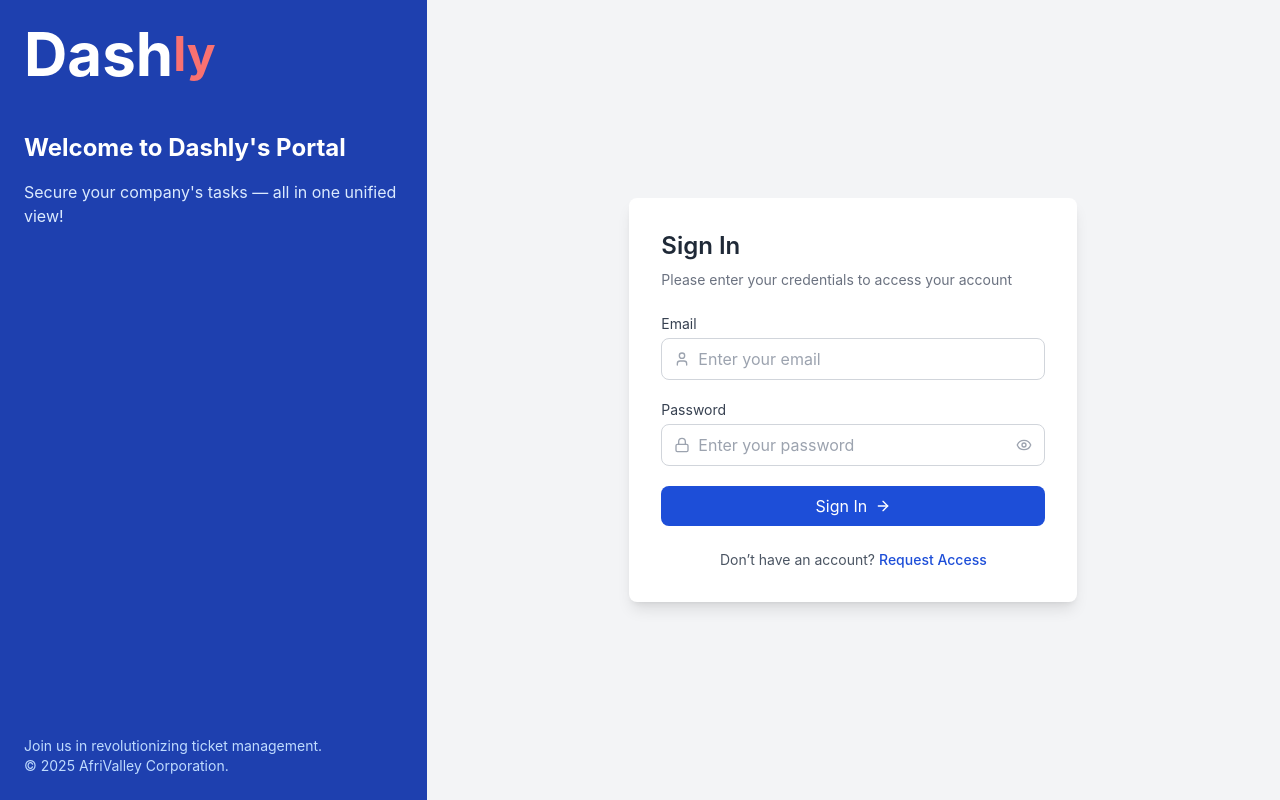
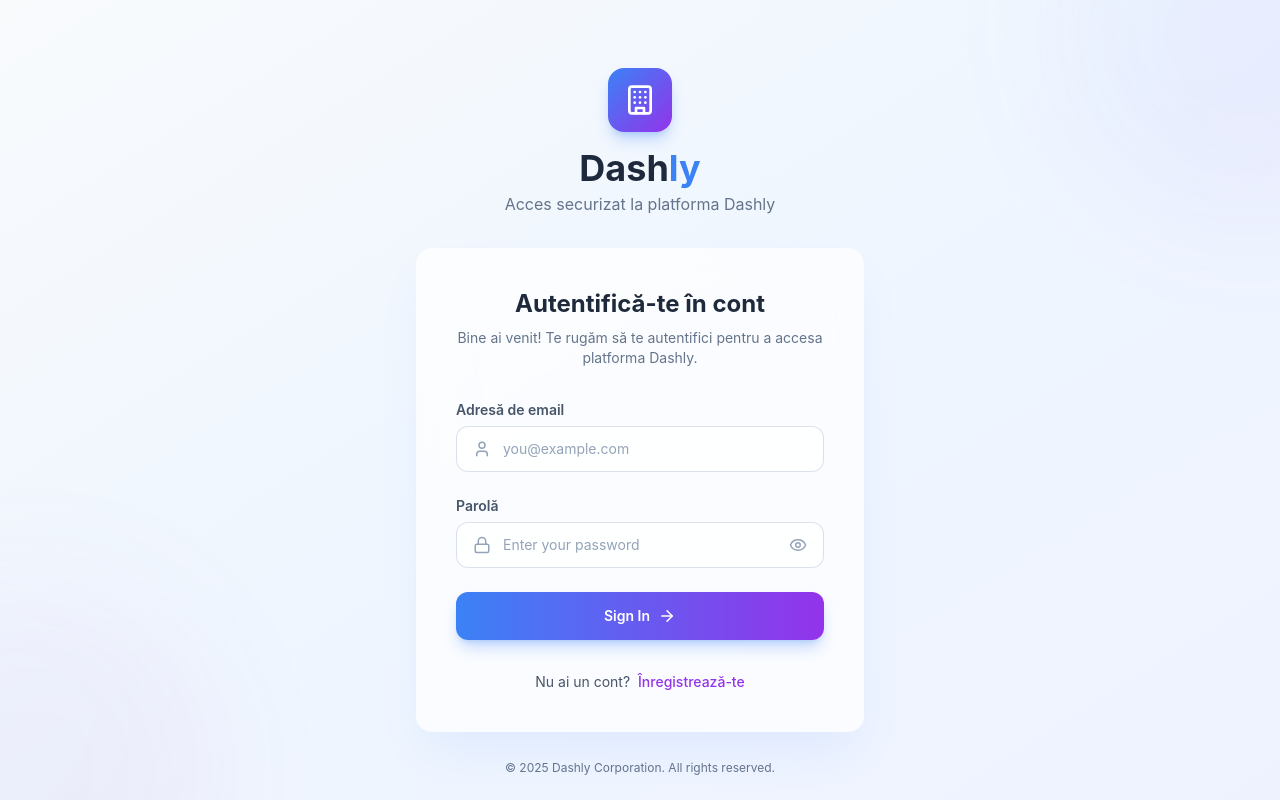
Before and after one commit to SeenLex/dashly, a React (Create React App) app: page / in a window 1280 px wide. Built offline with nearby package versions, Linux system fonts and the light colour scheme.

Commit message:
login/register changed UI design english -> romanian

```diff
--- a/src/components/Navbar.jsx
+++ b/src/components/Navbar.jsx
@@ -2,7 +2,7 @@ const Navbar = () => {
   return (
     <nav className="bg-blue-800 text-white px-4 py-3 flex justify-between items-center">
       <div className="flex items-center space-x-2">
-        <h1 className="text-xl font-semibold">Admin Dashboard</h1>
+        <h1 className="text-xl font-semibold">Panou de administrare</h1>
       </div>
     </nav>
   );
--- a/src/pages/authentication/Login.jsx
+++ b/src/pages/authentication/Login.jsx
@@ -1,6 +1,6 @@
-import React, { useState } from 'react';
+import { useState } from 'react';
 import { Link, useNavigate } from 'react-router-dom';
-import { Eye, EyeOff, User, Lock, ArrowRight } from 'lucide-react';
+import { Eye, EyeOff, User, Lock, ArrowRight, Building } from 'lucide-react';
 
 const Login = () => {
   const [showPassword, setShowPassword] = useState(false);
@@ -30,66 +30,66 @@ const Login = () => {
         navigate('/home');
       } else {
         alert(data.error || 'Login failed');
+        setError(data.error || 'Login failed');
       }
     } catch (err) {
       alert('Network error');
+      setError('Network error');
     }
   };
 
   return (
-    <div className="min-h-screen bg-gray-100 flex flex-col lg:flex-row">
-      <div className="bg-blue-800 lg:w-1/3 p-6 flex flex-col justify-between">
-        <div>
-          <div className="flex items-center mb-12">
-            <span className="text-white text-6xl font-bold">Dash</span>
-            <span className="text-red-400 text-5xl font-bold">ly</span>
+    <div className="min-h-screen flex flex-col items-center justify-center p-4 sm:p-6 lg:p-8 bg-gradient-to-br from-slate-50 via-blue-50 to-indigo-50 dark:from-gray-900 dark:via-slate-900 dark:to-indigo-950 transition-all duration-700 relative overflow-hidden">
+      <div className="absolute -top-40 -right-40 w-72 h-72 sm:w-96 sm:h-96 bg-gradient-to-br from-blue-400/10 to-purple-600/10 dark:from-blue-400/15 dark:to-purple-600/15 rounded-full blur-3xl opacity-60 pointer-events-none animate-pulse-slow"></div>
+      <div className="absolute -bottom-40 -left-40 w-72 h-72 sm:w-96 sm:h-96 bg-gradient-to-br from-indigo-400/10 to-pink-600/10 dark:from-indigo-400/15 dark:to-pink-600/15 rounded-full blur-3xl opacity-50 pointer-events-none animate-pulse-slow-delay"></div>
+      <div className="relative z-10 w-full max-w-md">
+        <div className="flex flex-col items-center mb-8">
+          <div className="w-16 h-16 mb-4 bg-gradient-to-br from-blue-500 to-purple-600 rounded-2xl shadow-lg shadow-blue-500/30 flex items-center justify-center">
+            <Building className="w-8 h-8 text-white" />
           </div>
-          <div className="hidden sm:block">
-            <h1 className="text-2xl font-bold text-white mb-4">
-              Welcome to Dashly's Portal
-            </h1>
-            <p className="text-blue-100 mb-8">
-              Secure your company's tasks — all in one unified view!
-            </p>
-          </div>
+          <h1 className="text-4xl font-bold text-slate-800 dark:text-white">
+            Dash<span className="text-blue-500 dark:text-blue-400">ly</span>
+          </h1>
+          <p className="text-slate-500 dark:text-slate-400 mt-1">
+            Acces securizat la platforma Dashly
+          </p>
         </div>
-        <div className="text-blue-200 text-sm pt-2">
-          <p>Join us in revolutionizing ticket management.</p>
-          <p>© 2025 AfriValley Corporation.</p>
-        </div>
-      </div>
 
-      <div className="lg:w-2/3 flex items-center justify-center p-8">
-        <div className="bg-white p-8 rounded-lg shadow-lg w-full max-w-md">
-          <h2 className="text-2xl font-semibold text-gray-800 mb-2">Sign In</h2>
-          <p className="text-gray-500 text-sm mb-6">
-            Please enter your credentials to access your account
+        <div className="bg-white/70 dark:bg-gray-900/70 backdrop-blur-xl rounded-2xl shadow-2xl shadow-blue-500/10 dark:shadow-indigo-900/30 p-8 sm:p-10">
+          <h2 className="text-2xl font-bold text-slate-800 dark:text-white mb-2 text-center">
+            Autentifică-te în cont
+          </h2>
+          <p className="text-slate-500 dark:text-slate-400 text-sm mb-8 text-center">
+            Bine ai venit! Te rugăm să te autentifici pentru a accesa platforma Dashly.
           </p>
 
           {error && (
-            <div className="bg-red-100 text-red-700 px-4 py-2 rounded mb-4 text-sm">
+            <div className="bg-red-500/10 dark:bg-red-500/20 text-red-700 dark:text-red-400 px-4 py-3 rounded-lg mb-6 text-sm border border-red-500/30 dark:border-red-500/40 text-center">
               {error}
             </div>
           )}
 
-          <form onSubmit={handleLogin} className="space-y-5">
+          <form onSubmit={handleLogin} className="space-y-6">
             <div>
               <label
                 htmlFor="email"
-                className="text-sm text-gray-700 block mb-1"
+                className="text-sm font-semibold text-slate-600 dark:text-slate-300 block mb-1.5"
               >
-                Email
+                Adresă de email
               </label>
-              <div className="flex items-center border border-gray-300 rounded-lg px-3 py-2 focus-within:ring-1">
-                <User size={16} className="text-gray-400 mr-2" />
+              <div className="flex items-center bg-white/80 dark:bg-slate-800/60 border border-slate-300/70 dark:border-slate-700/50 rounded-xl px-4 py-3 focus-within:ring-1 focus-within:ring-purple-500">
+                <User
+                  size={18}
+                  className="text-slate-400 dark:text-slate-500 mr-3"
+                />
                 <input
                   id="email"
                   type="email"
                   value={mail}
                   onChange={(e) => setMail(e.target.value)}
-                  placeholder="Enter your email"
+                  placeholder="you@example.com"
                   required
-                  className="flex-1 bg-transparent outline-none text-gray-800"
+                  className="flex-1 bg-transparent outline-none text-slate-800 dark:text-slate-200 placeholder-slate-400 dark:placeholder-slate-500 text-sm"
                 />
               </div>
             </div>
@@ -97,12 +97,15 @@ const Login = () => {
             <div>
               <label
                 htmlFor="password"
-                className="text-sm text-gray-700 block mb-1"
+                className="text-sm font-semibold text-slate-600 dark:text-slate-300 block mb-1.5"
               >
-                Password
+                Parolă
               </label>
-              <div className="flex items-center border border-gray-300 rounded-lg px-3 py-2 focus-within:ring-1">
-                <Lock size={16} className="text-gray-400 mr-2" />
+              <div className="flex items-center bg-white/80 dark:bg-slate-800/60 border border-slate-300/70 dark:border-slate-700/50 rounded-xl px-4 py-3 focus-within:ring-1 focus-within:ring-purple-500">
+                <Lock
+                  size={18}
+                  className="text-slate-400 dark:text-slate-500 mr-3"
+                />
                 <input
                   id="password"
                   type={showPassword ? 'text' : 'password'}
@@ -110,40 +113,52 @@ const Login = () => {
                   onChange={(e) => setParola(e.target.value)}
                   placeholder="Enter your password"
                   required
-                  className="flex-1 bg-transparent outline-none text-gray-800"
+                  className="flex-1 bg-transparent outline-none text-slate-800 dark:text-slate-200 placeholder-slate-400 dark:placeholder-slate-500 text-sm"
                 />
                 <button
                   type="button"
                   onClick={() => setShowPassword(!showPassword)}
-                  className="text-gray-400 hover:text-gray-600"
+                  className="text-slate-400 dark:text-slate-500 hover:text-blue-600 dark:hover:text-blue-400 transition-colors duration-200 ml-2"
+                  aria-label={showPassword ? 'Hide password' : 'Show password'}
                 >
-                  {showPassword ? <EyeOff size={16} /> : <Eye size={16} />}
+                  {showPassword ? (
+                    <EyeOff size={18} />
+                  ) : (
+                    <Eye size={18} />
+                  )}
                 </button>
               </div>
             </div>
 
             <button
               type="submit"
-              className="w-full bg-blue-700 text-white py-2 px-4 rounded-lg hover:bg-blue-800 flex items-center justify-center"
+              className="w-full group relative overflow-hidden px-6 py-3.5 bg-gradient-to-r from-blue-500 to-purple-600 hover:from-blue-600 hover:to-purple-700 text-white font-semibold rounded-xl shadow-lg shadow-blue-500/30 hover:shadow-blue-500/40 transition-all duration-300 transform hover:scale-[1.02] focus:outline-none focus:ring-4 focus:ring-blue-500/50 flex items-center justify-center text-sm"
             >
-              <span>Sign In</span>
-              <ArrowRight size={16} className="ml-2" />
+              <span className="relative z-10">Sign In</span>
+              <ArrowRight
+                size={18}
+                className="ml-2 relative z-10 transition-transform duration-300 group-hover:translate-x-1"
+              />
+              <div className="absolute inset-0 bg-gradient-to-r from-white/0 via-white/20 to-white/0 transform -skew-x-12 translate-x-full group-hover:translate-x-0 transition-transform duration-700 opacity-50 group-hover:opacity-100"></div>
             </button>
           </form>
 
-          <div className="text-center mt-6 text-sm">
-            <p className="text-gray-600">
-              Don’t have an account?
+          <div className="text-center mt-8 text-sm">
+            <p className="text-slate-600 dark:text-slate-400">
+              Nu ai un cont?{' '}
               <Link
                 to="/register"
-                className="text-blue-700 font-medium ml-1 hover:underline"
+                className="text-purple-600 dark:text-purple-400 font-medium ml-1 hover:text-purple-800"
               >
-                Request Access
+                Înregistrează-te
               </Link>
             </p>
           </div>
         </div>
       </div>
+      <footer className="absolute bottom-6 text-center w-full text-xs text-slate-500 dark:text-slate-400 z-0">
+        © {new Date().getFullYear()} Dashly Corporation. All rights reserved.
+      </footer>
     </div>
   );
 };
--- a/src/pages/authentication/Register.jsx
+++ b/src/pages/authentication/Register.jsx
@@ -1,4 +1,4 @@
-import React, { useState, useRef, useEffect } from 'react';
+import { useState } from 'react';
 import { Link, useNavigate } from 'react-router-dom';
 import {
   Eye,
@@ -7,7 +7,7 @@ import {
   Lock,
   Mail,
   ArrowRight,
-  FolderCog,
+  UserPlus,
 } from 'lucide-react';
 
 const Register = () => {
@@ -19,7 +19,7 @@ const Register = () => {
     email: '',
     password: '',
     confirmPassword: '',
-    isAdmin: false, // ← add this
+    isAdmin: false,
   });
 
   const handleRegister = async (e) => {
@@ -60,50 +60,41 @@ const Register = () => {
   };
 
   return (
-    <div className="min-h-screen bg-gray-100 flex flex-col lg:flex-row">
-      <div className="bg-blue-800 lg:w-1/3 p-4 sm:p-6 lg:p-8 flex flex-col justify-between">
-        <div>
-          <div className="flex items-center mb-6 sm:mb-12">
-            <span className="text-white text-4xl sm:text-6xl font-bold">
-              Dash
-            </span>
-            <span className="text-red-400 text-3xl sm:text-5xl font-bold">
-              ly
-            </span>
+    <div className="min-h-screen flex flex-col items-center justify-center px-4 py-8 bg-gradient-to-br from-slate-50 via-blue-50 to-indigo-50 dark:from-gray-900 dark:via-slate-900 dark:to-indigo-950 transition-all duration-700 relative overflow-hidden">
+      <div className="relative z-10 w-full max-w-sm sm:max-w-md">
+        <div className="flex flex-col items-center mb-8">
+          <div className="w-14 h-14 mb-3 bg-gradient-to-br from-purple-500 to-indigo-600 rounded-xl shadow-lg flex items-center justify-center">
+            <UserPlus className="w-7 h-7 text-white" />
           </div>
-          <div className="hidden sm:block">
-            <h1 className="text-2xl font-bold text-white mb-3">
-              Create your Account
-            </h1>
-            <p className="text-blue-100 mb-6">
-              Join our platform — all in one seamless view!
-            </p>
-          </div>
+          <h1 className="text-3xl font-bold text-slate-800 dark:text-white">
+            Dashly
+          </h1>
+          <p className="text-sm text-slate-500 dark:text-slate-400 mt-0.5">
+            Crează-ți un cont nou
+          </p>
         </div>
-        <div className="text-blue-200 text-xs sm:text-sm pt-2">
-          <p>© 2025 AfriValley Corporation. All rights reserved.</p>
-        </div>
-      </div>
 
-      <div className="lg:w-2/3 flex items-center justify-center p-6">
-        <div className="bg-white p-8 rounded-lg shadow-lg w-full max-w-md">
-          <h2 className="text-2xl font-semibold text-gray-800 mb-2">
-            Request Access
+        <div className="bg-white dark:bg-slate-800/90 rounded-xl shadow-lg p-7 sm:p-8">
+          <h2 className="text-xl font-semibold text-slate-700 dark:text-slate-200 mb-1.5 text-left">
+            Cerere de Înregistrare
           </h2>
-          <p className="text-gray-500 text-sm mb-6">
-            Fill in your details to create a new account
+          <p className="text-xs text-slate-500 dark:text-slate-400 mb-6 text-left">
+            Completează formularul pentru a solicita accesul la portal. Cererea ta va fi revizuită de un administrator.
           </p>
 
-          <form onSubmit={handleRegister} className="space-y-5">
+          <form onSubmit={handleRegister} className="space-y-4">
             <div>
               <label
                 htmlFor="fullName"
-                className="block text-sm font-medium text-gray-700 mb-1"
+                className="block text-xs font-medium text-slate-600 dark:text-slate-300 mb-1"
               >
-                Full Name
+                Nume Complet
               </label>
-              <div className="flex items-center border border-gray-300 rounded-lg px-3 py-2 focus-within:ring-1">
-                <User size={16} className="text-gray-400 mr-2" />
+              <div className="flex items-center bg-white dark:bg-slate-700/50 border border-slate-300 dark:border-slate-600 rounded-lg px-3 py-2.5 focus-within:ring-1 focus-within:ring-purple-500 ">
+                <User
+                  size={16}
+                  className="text-slate-400 dark:text-slate-500 mr-2"
+                />
                 <input
                   id="fullName"
                   type="text"
@@ -112,7 +103,7 @@ const Register = () => {
                   onChange={(e) =>
                     setForm({ ...form, fullName: e.target.value })
                   }
-                  className="bg-transparent outline-none flex-1 text-gray-800 text-base"
+                  className="w-full bg-transparent outline-none text-slate-700 dark:text-slate-200 placeholder-slate-400 dark:placeholder-slate-500 text-sm"
                 />
               </div>
             </div>
@@ -120,19 +111,22 @@ const Register = () => {
             <div>
               <label
                 htmlFor="email"
-                className="block text-sm font-medium text-gray-700 mb-1"
+                className="block text-xs font-medium text-slate-600 dark:text-slate-300 mb-1"
               >
-                Email Address
+                Adresă de Email
               </label>
-              <div className="flex items-center border border-gray-300 rounded-lg px-3 py-2 focus-within:ring-1">
-                <Mail size={16} className="text-gray-400 mr-2" />
+              <div className="flex items-center bg-white dark:bg-slate-700/50 border border-slate-300 dark:border-slate-600 rounded-lg px-3 py-2.5 focus-within:ring-1 focus-within:ring-purple-500">
+                <Mail
+                  size={16}
+                  className="text-slate-400 dark:text-slate-500 mr-2"
+                />
                 <input
                   id="email"
                   type="email"
-                  placeholder="Enter your email address"
+                  placeholder="you@example.com"
                   value={form.email}
                   onChange={(e) => setForm({ ...form, email: e.target.value })}
-                  className="bg-transparent outline-none flex-1 text-gray-800 text-base"
+                  className="w-full bg-transparent outline-none text-slate-700 dark:text-slate-200 placeholder-slate-400 dark:placeholder-slate-500 text-sm"
                 />
               </div>
             </div>
@@ -140,30 +134,38 @@ const Register = () => {
             <div>
               <label
                 htmlFor="password"
-                className="block text-sm font-medium text-gray-700 mb-1"
+                className="block text-xs font-medium text-slate-600 dark:text-slate-300 mb-1"
               >
-                Password
+                Parolă
               </label>
-              <div className="flex items-center border border-gray-300 rounded-lg px-3 py-2 focus-within:ring-1">
-                <Lock size={16} className="text-gray-400 mr-2" />
+              <div className="flex items-center bg-white dark:bg-slate-700/50 border border-slate-300 dark:border-slate-600 rounded-lg px-3 py-2.5 focus-within:ring-1 focus-within:ring-purple-500">
+                <Lock
+                  size={16}
+                  className="text-slate-400 dark:text-slate-500 mr-2"
+                />
                 <input
                   id="password"
                   type={showPassword ? 'text' : 'password'}
-                  placeholder="Create a password"
+                  placeholder="Create a strong password"
                   value={form.password}
                   onChange={(e) =>
                     setForm({ ...form, password: e.target.value })
                   }
-                  className="bg-transparent outline-none flex-1 text-gray-800 text-base"
+                  className="w-full bg-transparent outline-none text-slate-700 dark:text-slate-200 placeholder-slate-400 dark:placeholder-slate-500 text-sm"
                 />
                 <button
                   type="button"
                   onClick={() => {
                     setShowPassword(!showPassword);
                   }}
-                  className="text-gray-400 hover:text-gray-600 ml-2"
+                  className="text-slate-400 dark:text-slate-500 hover:text-purple-600 dark:hover:text-purple-400 ml-2"
+                  aria-label={showPassword ? 'Hide password' : 'Show password'}
                 >
-                  {showPassword ? <EyeOff size={16} /> : <Eye size={16} />}
+                  {showPassword ? (
+                    <EyeOff size={16} />
+                  ) : (
+                    <Eye size={16} />
+                  )}
                 </button>
               </div>
             </div>
@@ -171,26 +173,32 @@ const Register = () => {
             <div>
               <label
                 htmlFor="confirmPassword"
-                className="block text-sm font-medium text-gray-700 mb-1"
+                className="block text-xs font-medium text-slate-600 dark:text-slate-300 mb-1"
               >
-                Confirm Password
+                Confirmă Parola
               </label>
-              <div className="flex items-center border border-gray-300 rounded-lg px-3 py-2 focus-within:ring-1">
-                <Lock size={16} className="text-gray-400 mr-2" />
+              <div className="flex items-center bg-white dark:bg-slate-700/50 border border-slate-300 dark:border-slate-600 rounded-lg px-3 py-2.5 focus-within:ring-1 focus-within:ring-purple-500">
+                <Lock
+                  size={16}
+                  className="text-slate-400 dark:text-slate-500 mr-2"
+                />
                 <input
                   id="confirmPassword"
                   type={showConfirmPassword ? 'text' : 'password'}
-                  placeholder="Confirm your password"
+                  placeholder="Re-enter your password"
                   value={form.confirmPassword}
                   onChange={(e) =>
                     setForm({ ...form, confirmPassword: e.target.value })
                   }
-                  className="bg-transparent outline-none flex-1 text-gray-800 text-base"
+                  className="w-full bg-transparent outline-none text-slate-700 dark:text-slate-200 placeholder-slate-400 dark:placeholder-slate-500 text-sm"
                 />
                 <button
                   type="button"
                   onClick={() => setShowConfirmPassword(!showConfirmPassword)}
-                  className="text-gray-400 hover:text-gray-600 ml-2"
+                  className="text-slate-400 dark:text-slate-500 hover:text-purple-600 dark:hover:text-purple-400 ml-2"
+                  aria-label={
+                    showConfirmPassword ? 'Hide password' : 'Show password'
+                  }
                 >
                   {showConfirmPassword ? (
                     <EyeOff size={16} />
@@ -201,7 +209,7 @@ const Register = () => {
               </div>
             </div>
 
-            <div className="flex items-center">
+            <div className="flex items-center pt-2">
               <input
                 id="isAdmin"
                 type="checkbox"
@@ -209,38 +217,44 @@ const Register = () => {
                 onChange={(e) =>
                   setForm({ ...form, isAdmin: e.target.checked })
                 }
-                className="h-4 w-4 text-blue-600 border-gray-300 rounded"
+                className="h-3.5 w-3.5 text-purple-600 bg-slate-100 border-slate-300 dark:border-slate-500 rounded focus:ring-purple-500 dark:focus:ring-purple-600 dark:ring-offset-slate-800 focus:ring-1 dark:bg-slate-700 cursor-pointer"
               />
               <label
                 htmlFor="isAdmin"
-                className="ml-2 block text-sm text-gray-700"
+                className="ml-2 block text-xs text-slate-600 dark:text-slate-300 cursor-pointer"
               >
-                Register as Admin
+                Înregistrează-te ca administrator
               </label>
             </div>
 
             <button
               type="submit"
-              className="w-full bg-blue-700 text-white py-2 px-4 rounded-lg hover:bg-blue-800 flex items-center justify-center mt-4"
+              className="w-full group flex items-center justify-center px-6 py-2.5 bg-gradient-to-r from-purple-600 to-blue-600 hover:from-purple-700 hover:to-blue-700 text-white font-medium rounded-lg shadow-md hover:shadow-lg focus:outline-none focus:ring-2 focus:ring-offset-2 text-sm"
             >
-              <span className="text-base">Create Account</span>
-              <ArrowRight size={16} className="ml-2" />
+              Crează Cont
+              <ArrowRight
+                size={16}
+                className="ml-1.5 transition-transform duration-200 group-hover:translate-x-1"
+              />
             </button>
           </form>
 
           <div className="text-center mt-6">
-            <p className="text-gray-600 text-sm">
-              Already have an account?
+            <p className="text-xs text-slate-500 dark:text-slate-400">
+              Ai deja un cont?
               <Link
                 to="/"
-                className="text-blue-700 font-medium ml-1 hover:text-blue-800"
+                className="text-purple-600 dark:text-purple-400 font-medium ml-1 hover:text-purple-800"
               >
-                Sign In
+                Autentifică-te
               </Link>
             </p>
           </div>
         </div>
       </div>
+      <footer className="absolute bottom-6 text-center w-full text-xs text-slate-400 dark:text-slate-500 z-0">
+        © {new Date().getFullYear()} Dashly Corporation. All rights reserved.
+      </footer>
     </div>
   );
 };
```
Also changed, not shown: src/components/AuditTable.jsx (+10 -12 lines), src/components/RequestsTable.jsx (+36 -57 lines), src/pages/audit/AuditPage.jsx (+27 -49 lines).
